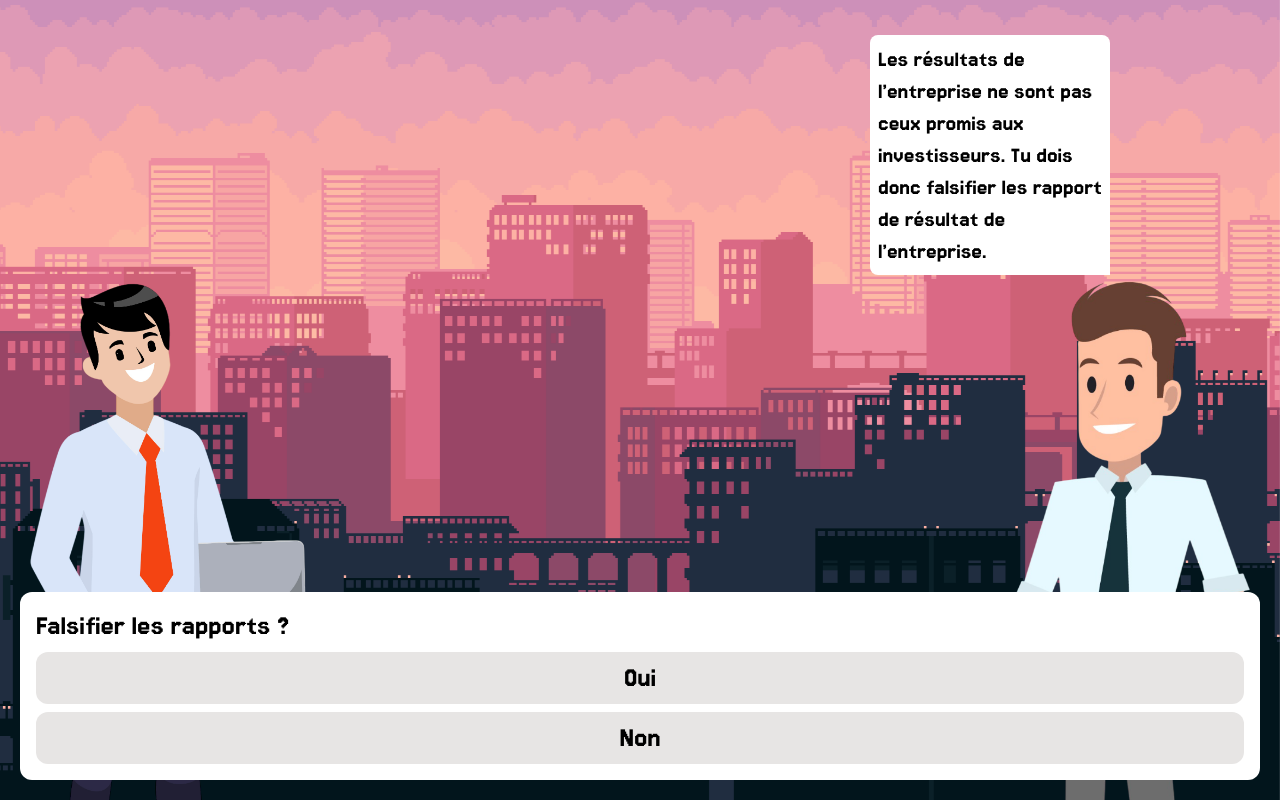
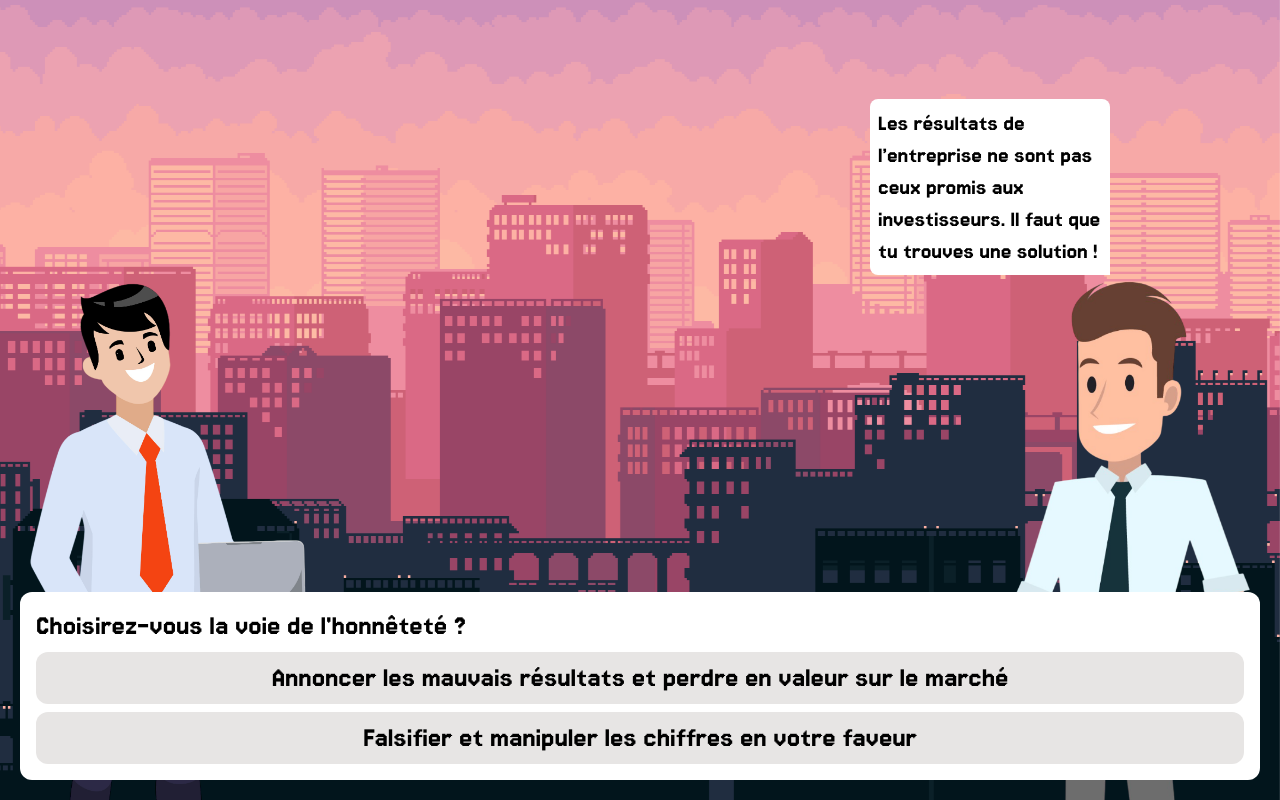
Before and after one commit to Kylian-d-p/prison-of-success, a Next.js app: page /play in a window 1280 px wide. Built offline with nearby package versions, Linux system fonts and the light colour scheme.

Commit message:
Update game title, enhance choice options, and improve support content in Play page

```diff
--- a/app/layout.tsx
+++ b/app/layout.tsx
@@ -2,7 +2,7 @@ import type { Metadata } from "next";
 import "./globals.css";
 
 export const metadata: Metadata = {
-  title: "Prison of Sucess",
+  title: "The Red Line",
   description: "Faites prospérer votre boite",
 };
 
--- a/app/play/page.tsx
+++ b/app/play/page.tsx
@@ -1,4 +1,5 @@
 "use client";
+import Image from "next/image";
 import { useEffect, useMemo, useRef, useState } from "react";
 import Character1 from "../components/characters/character1";
 import Character2 from "../components/characters/character2";
@@ -8,18 +9,21 @@ export default function Play() {
   const mailContentRef = useRef<HTMLParagraphElement>(null);
   const letterContentRef = useRef<HTMLParagraphElement>(null);
 
-  const endings = {
-    whistleblower: "",
-    systemPuppet: "",
-    powerArchitect: "",
-    fall: "",
-  };
+  const [endings, setEndings] = useState({
+    whistleblower: { label: "", points: 0 },
+    systemPuppet: { label: "", points: 0 },
+    powerArchitect: { label: "", points: 0 },
+    fall: { label: "", points: 0 },
+  });
+
+  const [responsesSettings, setResponsesSettings] = useState<(string | null)[]>([]);
 
   type EndingPoints = { [K in keyof typeof endings]?: number };
 
   type Option = {
     label: string;
     endingPoints: EndingPoints;
+    setting?: string;
   };
 
   type Support =
@@ -36,65 +40,149 @@ export default function Play() {
   const choices: Choice[] = useMemo(
     () => [
       {
-        label: "Falsifier les rapports ?",
+        label: "Choisirez-vous la voie de l'honnêteté ?",
         options: [
           {
-            label: "Oui",
-            endingPoints: { whistleblower: 0, systemPuppet: 1, powerArchitect: 0, fall: 0 },
+            label: "Annoncer les mauvais résultats et perdre en valeur sur le marché",
+            endingPoints: { whistleblower: 1, fall: 1 },
           },
           {
-            label: "Non",
-            endingPoints: { whistleblower: 0, systemPuppet: 0, powerArchitect: 1, fall: 0 },
+            label: "Falsifier et manipuler les chiffres en votre faveur",
+            endingPoints: { systemPuppet: 1, powerArchitect: 1 },
           },
         ],
         support: {
           type: "discussion",
           characterId: 2,
-          text: "Les résultats de l’entreprise ne sont pas ceux promis aux investisseurs. Tu dois donc falsifier les rapport  de résultat de l’entreprise.",
+          text: "Les résultats de l’entreprise ne sont pas ceux promis aux investisseurs. Il faut que tu trouves une solution !",
         },
       },
       {
-      label: "Quel est ta stratégie ?",
+        label: "Comment allez-vous réagir aux soupçons de fraude interne ?",
         options: [
           {
-          label: "Travailler honnêtement",
-          endingPoints: { whistleblower: 0, systemPuppet: 1, powerArchitect: 0, fall: 1 },
+            label: "Enquêter discrètement",
+            endingPoints: { whistleblower: 2 },
+            setting: "investigate",
           },
           {
-          label: "Saboter son rival",
-          endingPoints: { whistleblower: 0, systemPuppet: 0, powerArchitect: 0, fall: 1 },
+            label: "Dénoncer publiquement la situation",
+            endingPoints: { whistleblower: 3, fall: 1 },
+            setting: "expose",
           },
           {
-          label: "Manipuler l'opinion pour te mettre en avant",
-          endingPoints: { whistleblower: 0, systemPuppet: 0, powerArchitect: 1, fall: 0 },
+            label: "Couvrir l'affaire pour protéger votre position",
+            endingPoints: { systemPuppet: 2 },
+            setting: "coverup",
+          },
+        ],
+        support: {
+          type: "mail",
+          subject: "Problèmes internes",
+          from: "anonyme@securemail.com",
+          content: `<p>Bonjour,</p>
+            <p>Il y a des preuves que des pratiques illégales ont lieu au sein de DataCorp.</p>
+            <p>Nous comptons sur vous pour agir.</p>
+            <br />
+            <p>- Un lanceur d’alerte</p>`,
+        },
+      },
+      responsesSettings.at(1) === "investigate"
+        ? {
+            label: "Votre enquête révèle des pratiques encore plus douteuses. Que faites-vous ?",
+            options: [
+              {
+                label: "Prendre des preuves et contacter la presse",
+                endingPoints: { whistleblower: 3, fall: 2 },
+                setting: "press",
+              },
+              {
+                label: "Monnayer votre silence pour obtenir une promotion",
+                endingPoints: { powerArchitect: 2, systemPuppet: 2 },
+                setting: "bribe",
+              },
+              {
+                label: "Fuir le pays avec les informations pour votre sécurité",
+                endingPoints: { whistleblower: 2, fall: 1 },
+                setting: "flee",
               },
             ],
             support: {
               type: "letter",
-        content: `<p>Cher employé,</p>
-        <p>Un poste de manager se libère. Tu n’es pas parmi les meilleurs candidats pour ce poste mais il t’intéresse, notamment pour son salaire. Il y a un obstacle principale, un de tes collègues bien plus compétent que toi .Pour l’obtenir, tu dois le surpasser..</p>`,
+              content: `<p>Bonjour,</p><br/><p>Suite à votre demande d'enquête, nous avons trouvé des preuves compromettantes sur la gestion interne.</p><br/>
+          <p>Le choix est entre vos mains.</p>`,
+            },
           }
+        : responsesSettings.at(1) === "expose"
+        ? {
+            label: "Comment allez-vous gérer la pression médiatique ?",
+            options: [
+              {
+                label: "Coopérer avec les journalistes et révéler les preuves",
+                endingPoints: { whistleblower: 3 },
+                setting: "cooperate",
               },
               {
-      label: ""
+                label: "Quitter l'entreprise pour éviter les conséquences",
+                endingPoints: { fall: 1 },
+                setting: "quit",
+              },
+            ],
+            support: {
+              type: "mail",
+              from: "presse@journal.com",
+              subject: "Interview exclusive",
+              content: `<p>Bonjour,</p>
+                <p>Suite à vos récentes révélations, nous souhaitons vous interviewer afin de mieux comprendre la situation et que le grand publique fasse la rencontre du lanceur d'alerte.</p>
+                <p>Quand êtes-vous disponible ?</p>`,
+            },
           }
+        : {
+            label: "Qui souhaitez-vous licencier ?",
+            options: [
+              {
+                label: "Julien, le vétéran de l'entreprise qui occupe un poste clé pour lequel vous souhaitez être promu",
+                endingPoints: { powerArchitect: 2 },
+              },
+              {
+                label: "Marie, la jeune recrue qui a des compétences similaires à vous",
+                endingPoints: { powerArchitect: 1 },
+              },
+              {
+                label: "Aucun des deux, il faut arrêter les séminaires à l'étranger tous les 2 mois",
+                endingPoints: { whistleblower: 1 },
+              },
             ],
-    []
+            support: {
+              type: "discussion",
+              characterId: 2,
+              text: "Hey, on a besoin de réduire les dépenses de l'entreprise. On aimerait recueillir ton avis sur les licenciements.",
+            },
+          },
+    ],
+    [responsesSettings]
   );
 
-  const completeChoice = (endingPoints: EndingPoints) => () => {
+  const completeChoice = (endingPoints: EndingPoints, setting?: string) => () => {
+    setResponsesSettings((prev) => [...prev, setting || null]);
+    setEndings((prev) => {
+      const newEndings = { ...prev };
+      for (const key in endingPoints) {
+        const typedKey = key as keyof typeof endings;
+        newEndings[typedKey].points += endingPoints[typedKey] || 0;
+      }
+      return newEndings;
+    });
     setChoiceIndex((prev) => prev + 1);
   };
 
   useEffect(() => {
     if (!mailContentRef.current) return;
-
     if (choices[choiceIndex].support.type === "mail") mailContentRef.current.innerHTML = choices[choiceIndex].support.content;
   }, [choiceIndex, choices]);
 
   useEffect(() => {
     if (!letterContentRef.current) return;
-
     if (choices[choiceIndex].support.type === "letter") letterContentRef.current.innerHTML = choices[choiceIndex].support.content;
   }, [choiceIndex, choices]);
 
@@ -110,7 +198,8 @@ export default function Play() {
         </div>
       )}
       {choices[choiceIndex].support.type === "letter" && (
-        <div className="p-2 rounded-2xl bg-white text-black text-2xl max-w-lg self-end">
+        <div className="p-2 rounded-2xl bg-white text-black text-2xl max-w-lg self-end relative">
+          <Image alt="" src="/stamp.png" width={50} height={50} className="absolute top-2 right-2" />
           <p ref={letterContentRef}></p>
         </div>
       )}
@@ -128,7 +217,7 @@ export default function Play() {
           {choices[choiceIndex].options.map((option, index) => (
             <button
               key={index}
-              onClick={completeChoice(option.endingPoints)}
+              onClick={completeChoice(option.endingPoints, option.setting)}
               className="p-2 bg-stone-200 hover:bg-stone-300 rounded-xl w-full transition-colors cursor-pointer"
             >
               {option.label}
```
Also changed, not shown: public/stamp.png (added). Lines whose indentation alone changed are shown as unchanged.
